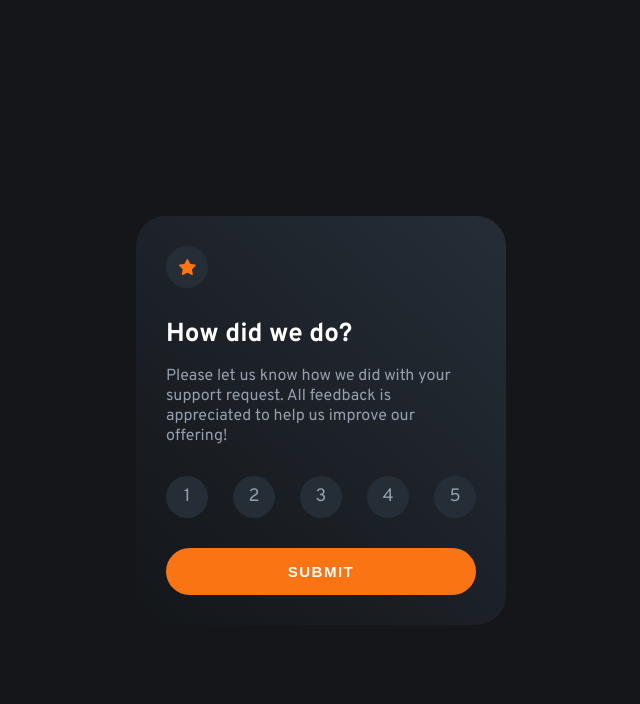
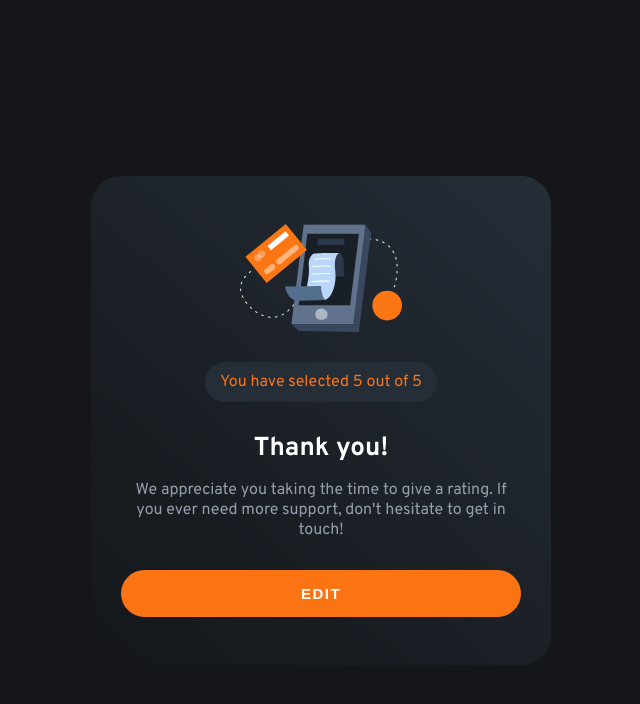
Before and after one commit to micheaaa/rating-component, a React (Vite) app: page /scss in a window 1280 px wide. Both pictures are taken after a click on the button "SUBMIT". Shown: the top 704 px of the page, without its empty margins (319-959 px from the left). Built offline with nearby package versions, Linux system fonts and the light colour scheme; what @legendapp/state would draw is missing.

Commit message:
Make 5 the default rating

```diff
--- a/src/components/RatingCard/index.tsx
+++ b/src/components/RatingCard/index.tsx
@@ -62,7 +62,7 @@ function ResultScreen({rating, setRating}: ResultScreenProps) {
         <h1>Thank you!</h1>
         <p>We appreciate you taking the time to give a rating. If you ever need more support, don't hesitate to get in touch!</p>
       </section>
-      <button onClick={() => setRating({prev: rating, val: undefined})}>
+      <button onClick={() => setRating({prev: rating})}>
         Edit
       </button>
     </StyledResultScreen>
@@ -70,7 +70,7 @@ function ResultScreen({rating, setRating}: ResultScreenProps) {
 }
 
 export function RatingCard() {
-  const [rating, setRating] = useState<Rating>({})
+  const [rating, setRating] = useState<Rating>({prev: 5})
 
   return (
     <StyledCard result={!!rating.val}>
--- a/src/components/RatingCardSass/index.tsx
+++ b/src/components/RatingCardSass/index.tsx
@@ -69,7 +69,7 @@ function ResultScreen({rating, setRating}: ResultScreenProps) {
         <h1>Thank you!</h1>
         <p>We appreciate you taking the time to give a rating. If you ever need more support, don't hesitate to get in touch!</p>
       </section>
-      <button onClick={() => setRating({prev: rating, val: undefined})}>
+      <button onClick={() => setRating({prev: rating})}>
         Edit
       </button>
     </div>
@@ -77,7 +77,7 @@ function ResultScreen({rating, setRating}: ResultScreenProps) {
 }
 
 export function RatingCardSass() {
-  const [rating, setRating] = useState<Rating>({})
+  const [rating, setRating] = useState<Rating>({prev: 5})
 
   return (
     <section className={card({result: !!rating.val})}>
```
